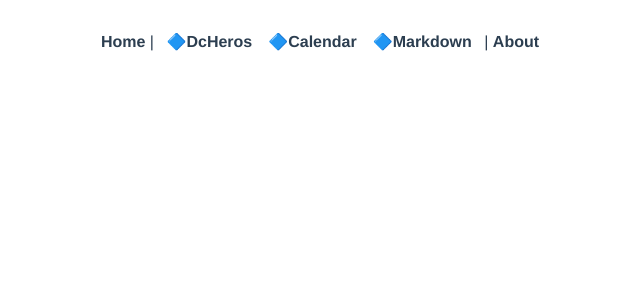
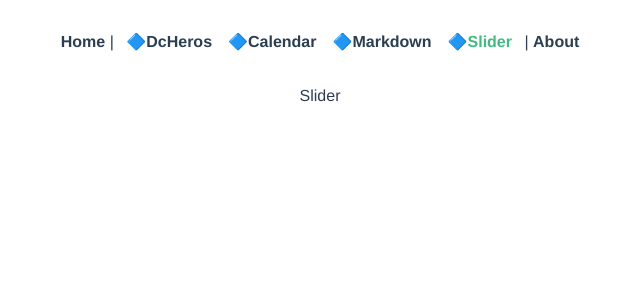
Before and after one commit to sgtao/bitfumesVue3Apps, a Vue app in the folder 11_vue-create-app/: page /slider in a window 1280 px wide. Shown: the top 300 px of the page, without its empty margins (320-960 px from the left). Built offline with nearby package versions, Linux system fonts and the light colour scheme.

Commit message:
update 11_vue-create for add a template of slider App

```diff
--- a/11_vue-create-app/src/App.vue
+++ b/11_vue-create-app/src/App.vue
@@ -16,6 +16,7 @@ export default {
                 {title: 'DcHeros', to: '/dc-heros'},
                 {title: 'Calendar', to: '/calendar'},
                 {title: 'Markdown', to: '/markdown'},
+                {title: 'Slider', to: '/slider'},
             ],
         };
     },
--- a/11_vue-create-app/src/router/index.js
+++ b/11_vue-create-app/src/router/index.js
@@ -4,6 +4,7 @@ import defaultAbout from '../views/defaultAbout.vue';
 import DcHeros from '../views/DcHeros.vue';
 import monthCalendar from '../views/monthCalendar.vue';
 import MarkdownApp from '../views/MarkdownApp.vue';
+import sliderApp from '../views/sliderApp.vue';
 //
 const routes = [
     {
@@ -31,6 +32,11 @@ const routes = [
         name: 'Markdown',
         component: MarkdownApp,
     },
+    {
+        path: '/slider',
+        name: 'Slider',
+        component: sliderApp,
+    },
 ];
 //
 const router = createRouter({
--- /dev/null
+++ b/11_vue-create-app/src/views/sliderApp.vue
@@ -0,0 +1,12 @@
+<!-- sliderApp.vue -->
+<!-- template -->
+<template>
+    <section class="m-auto">
+        <h1>Slider</h1>
+    </section>
+</template>
+<!-- script -->
+<script></script>
+<!-- style -->
+<style></style>
+<!-- EOF -->
```
